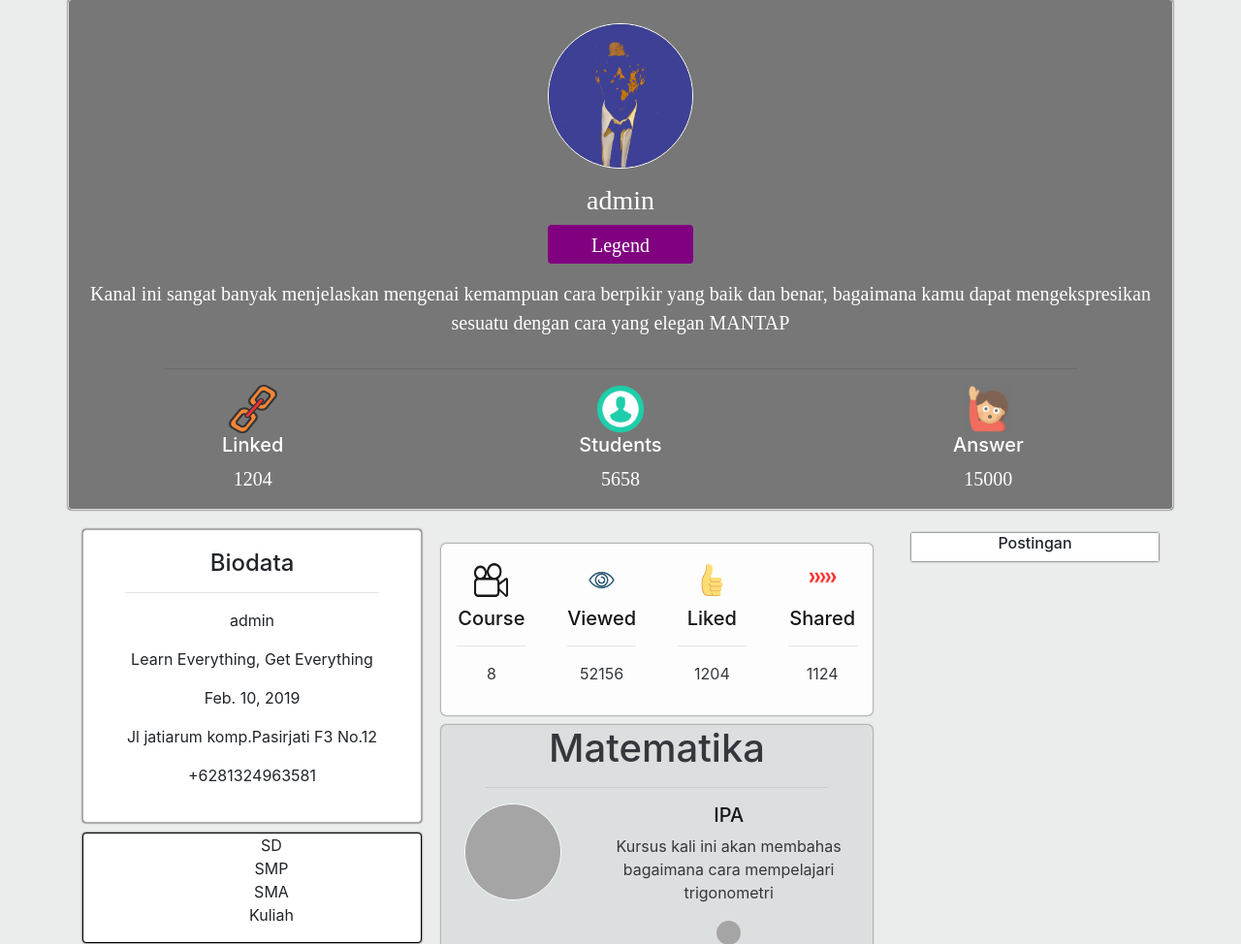
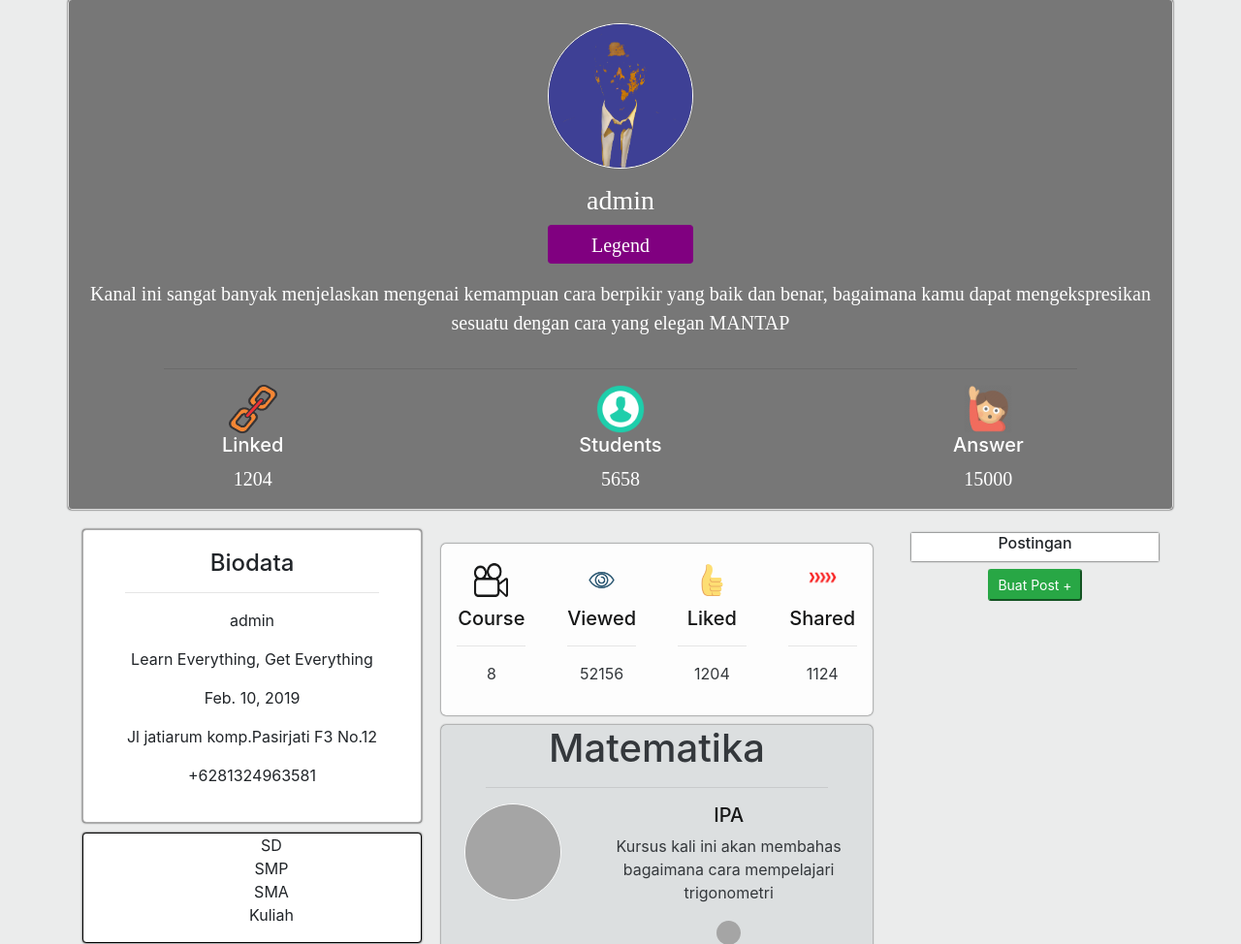
Before and after one commit to muhammadjihad/grappler, a Django app: page /akun/users/10/ in a window 1280 px wide. Shown: the part 130-1104 px from the top of the page at 97% size. Run offline with Django 3.2, Linux system fonts and the light colour scheme; data comes from the database, SQL or seed files in the repository; some libraries are stand-ins or nearby versions; grey boxes are pictures that could not be loaded.

Commit message:
tambahan profile

```diff
--- a/grappler/akun/templates/akun/profile.html
+++ b/grappler/akun/templates/akun/profile.html
@@ -223,7 +223,10 @@
 				</div>
 			</div>
 			<div class="col-sm-3 userposting">
-				<div class="container mt-4 headerpostingan"><h6>Postingan</h6></div>
+				<div class="container mt-4 headerpostingan mb-2">
+							<h6>Postingan</h6>
+				</div>
+				<a href="{% url "grappost:createpost" %}" class="mt-4"><button class="btn-sm btn-success">Buat Post +</button></a>
 				{% for post in userPost  %}
 					<div class="container postingan">
 						<div class="container judulpostingan"><h6>{{post.judul}}</h6></div>
@@ -233,11 +236,11 @@
 							<div class="row">
 								<div class="col-sm-6 lovepost">
 									<img src="{% static "img/lovepost.png" %}" alt="">
-									<small>214 Like</small>
+									<small>{{post.like.all.count}} Like</small>
 								</div>
 								<div class="col-sm-6 comment">
 									<img src="{% static "img/comment.png" %}" alt="">
-									<small>512 comment</small>
+									<small>{{post.comment.all.count}} comment</small>
 								</div>
 							</div>
 						</div>
```
